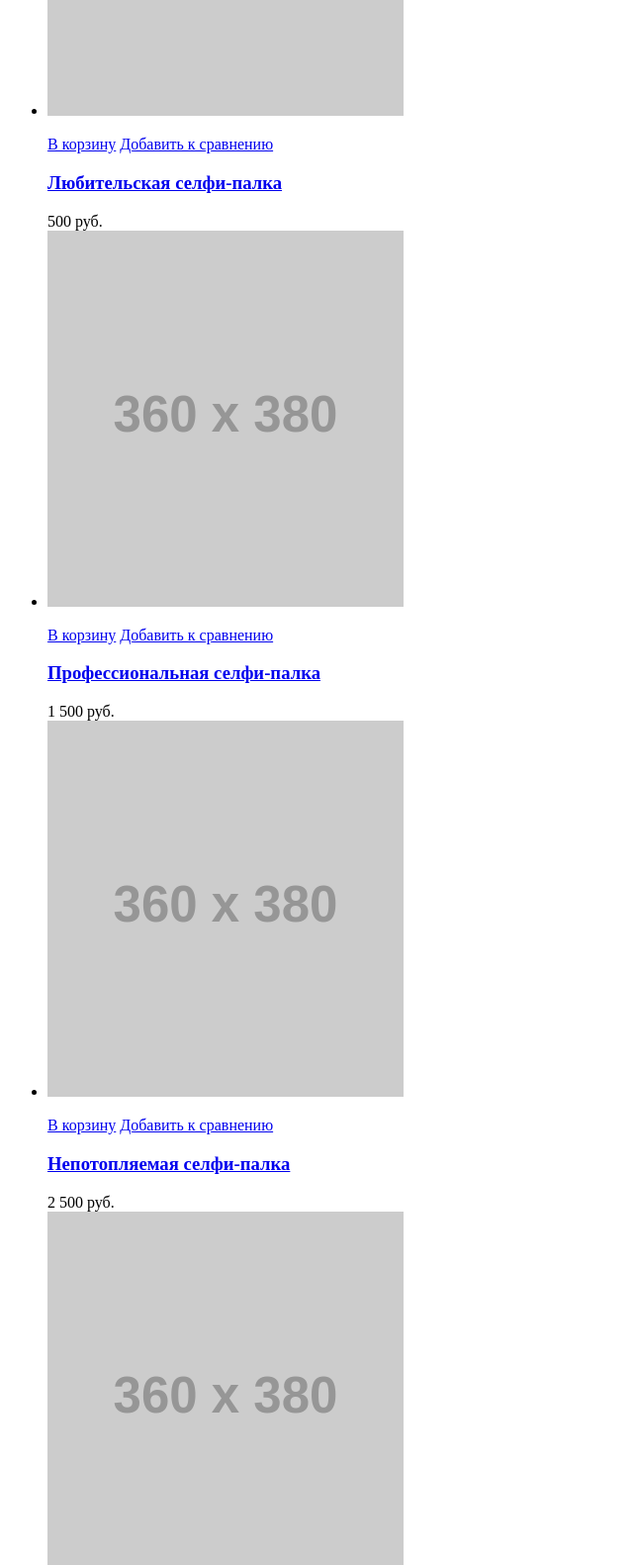
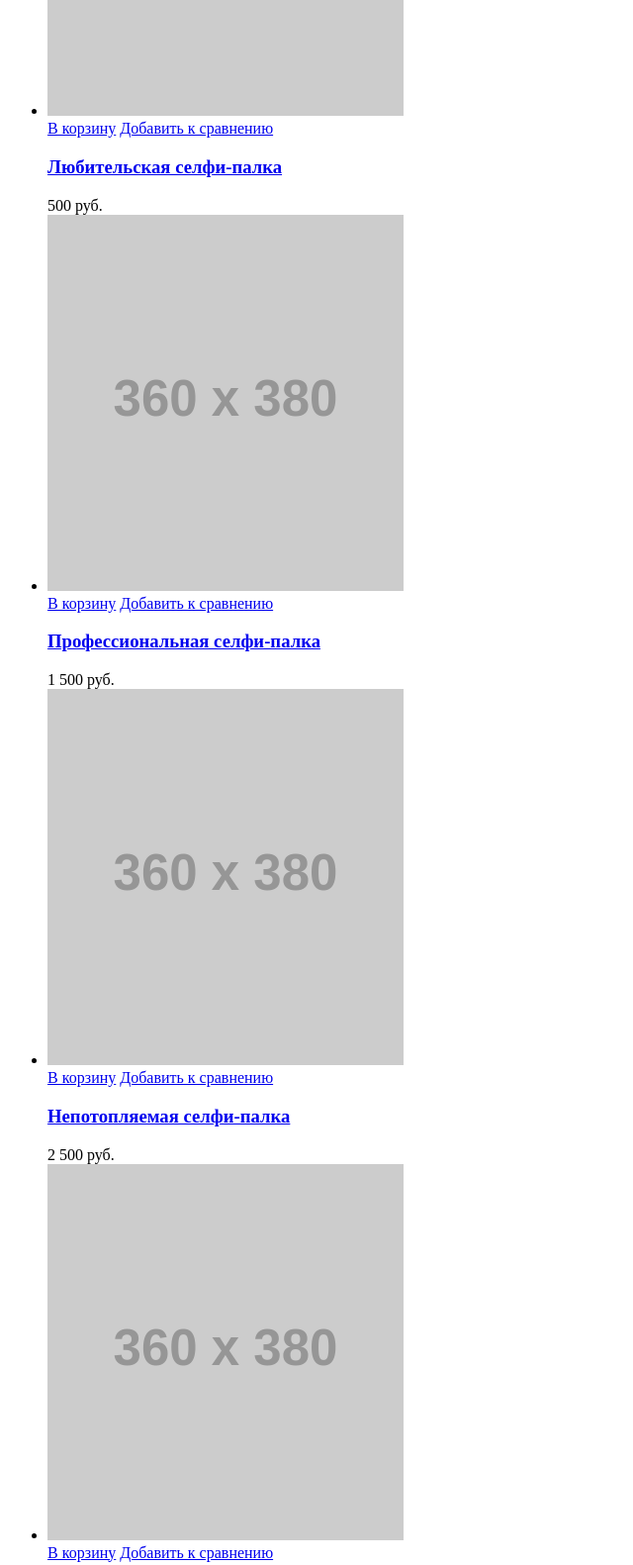
Before and after one commit to Prepros/118968-device-25, a plain HTML site: page catalog.html in a window 1280 px wide. Shown: the part 1240-2821 px from the top of the page at 99% size, without its empty margins (0-640 px from the left). Drawn offline with Linux system fonts and the light colour scheme; placeholder pictures from the web are drawn by us.

Commit message:
Исправил недочеты в карточках товара
В карточке товара это лучше сделать через div
http://prntscr.com/nnu46z

```diff
--- a/catalog.html
+++ b/catalog.html
@@ -139,10 +139,10 @@
           <li class="catalog-item">
             <div class="catalog-image">
               <img src="http://placehold.it/360x380" width="360" height="380" alt="Любительская селфи-палка">
-              <p class="catalog-add">
+              <div class="catalog-add">
                 <a class="button" href="#">В корзину</a>
                 <a href="#">Добавить к сравнению</a>
-              </p>
+              </div>
              </div>
              <div class="catalog-text">
               <h3 class="catalog-title"><a href="#">Любительская селфи-палка</a></h3>
@@ -152,10 +152,10 @@
           <li class="catalog-item">
             <div class="catalog-image">
               <img src="http://placehold.it/360x380" width="360" height="380" alt="Профессиональная селфи-палка">
-              <p class="catalog-add">
+              <div class="catalog-add">
                 <a class="button" href="#">В корзину</a>
                 <a href="#">Добавить к сравнению</a>
-              </p>
+              </div>
              </div>
              <div class="catalog-text">
               <h3 class="catalog-title"><a href="#">Профессиональная селфи-палка</a></h3>
@@ -165,10 +165,10 @@
           <li class="catalog-item">
             <div class="catalog-image">
               <img src="http://placehold.it/360x380" width="360" height="380" alt="Непотопляемая селфи-палка">
-              <p class="catalog-add">
+              <div class="catalog-add">
                 <a class="button" href="#">В корзину</a>
                 <a href="#">Добавить к сравнению</a>
-              </p>
+              </div>
              </div>
              <div class="catalog-text">
               <h3 class="catalog-title"><a href="#">Непотопляемая селфи-палка</a></h3>
@@ -178,10 +178,10 @@
           <li class="catalog-item">
             <div class="catalog-image">
               <img src="http://placehold.it/360x380" width="360" height="380" alt="Селфи-палка «Следуй за мной»">
-              <p class="catalog-add">
+              <div class="catalog-add">
                 <a class="button" href="#">В корзину</a>
                 <a href="#">Добавить к сравнению</a>
-              </p>
+              </div>
              </div>
              <div class="catalog-text">
               <h3 class="catalog-title"><a href="#">Селфи-палка «Следуй за мной»</a></h3>
```
